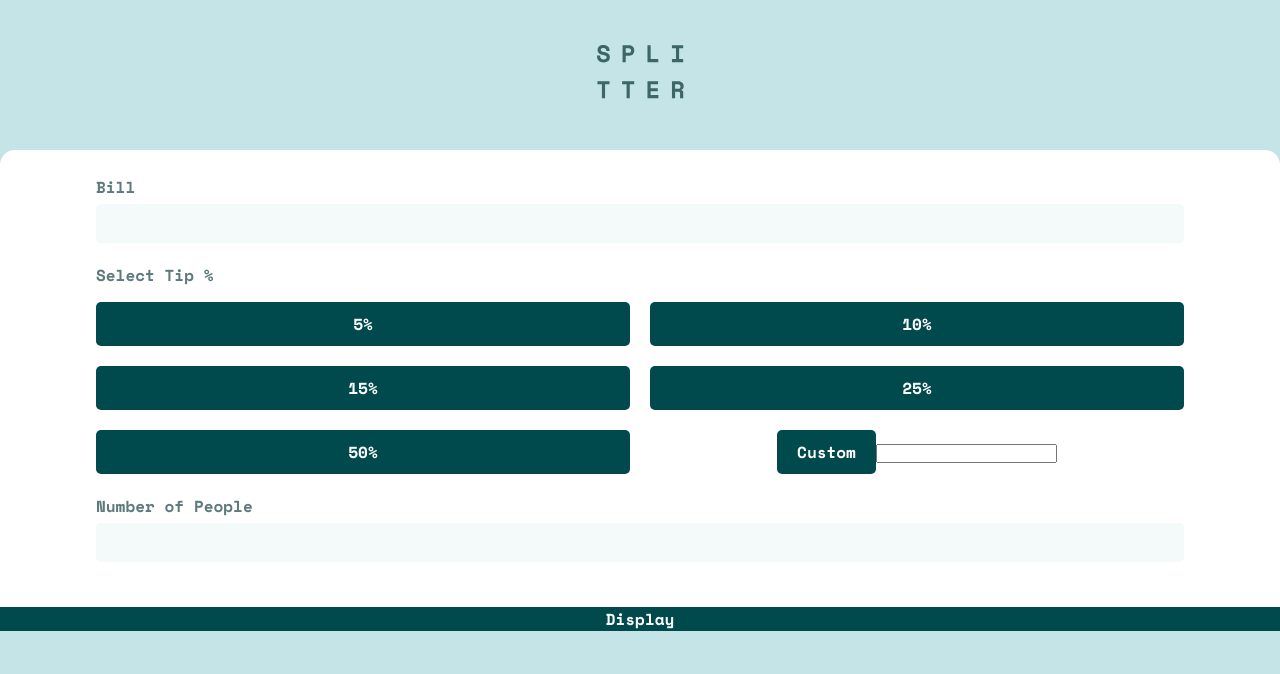
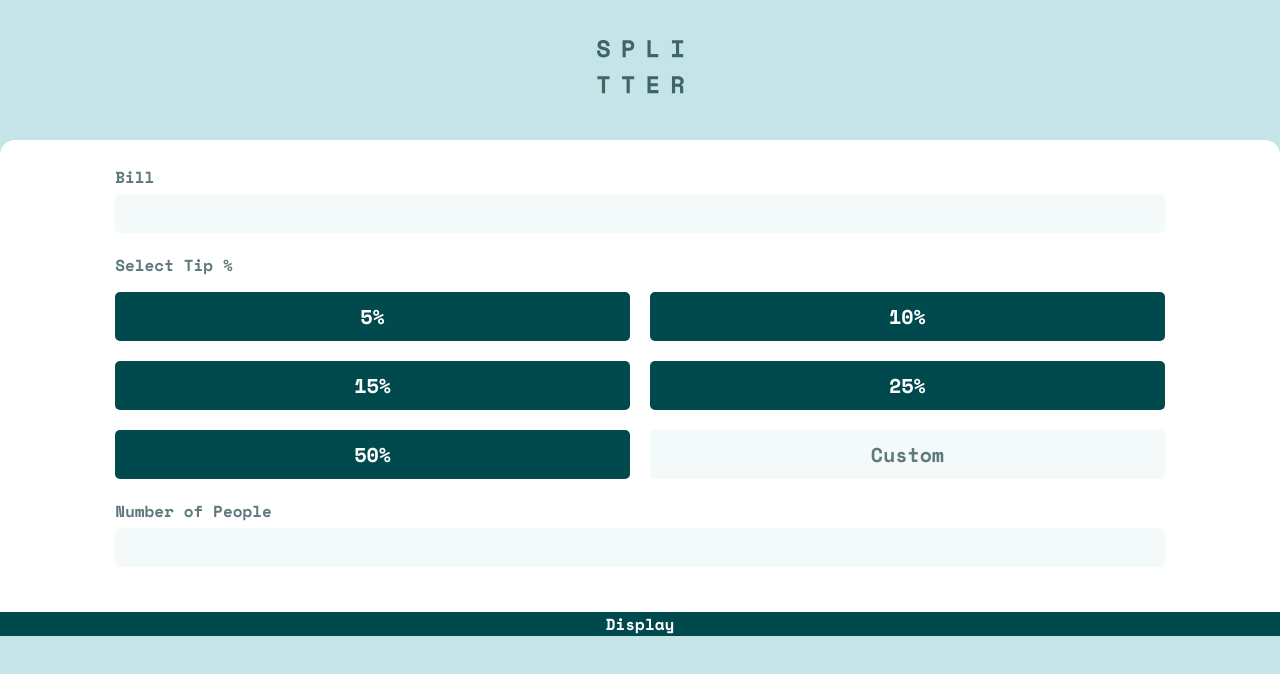
Before and after one commit to Auddity/FEM_Tip-Calculator-React, a React (Create React App) app: page / in a window 1280 px wide. Shown: the top 674 px of the page. Built offline with nearby package versions, Linux system fonts and the light colour scheme.

Commit message:
custom input styles

```diff
--- a/src/css/App.css
+++ b/src/css/App.css
@@ -3,7 +3,7 @@
 }
 
 header {
-  margin-block: 4.5rem;
+  margin-block: 4rem;
 }
 
 main {
--- a/src/css/Form.css
+++ b/src/css/Form.css
@@ -1,5 +1,5 @@
 .Form {
-  width: 85%;
+  width: 82%;
   padding-block: 2.5rem;
   margin-inline: auto;
 }
@@ -55,6 +55,7 @@
   grid-template-columns: 1fr 1fr;
   flex-wrap: wrap;
   gap: 2rem;
+  font-size: 2rem;
   margin-block-end: 2rem;
   border: none;
 }
@@ -79,3 +80,42 @@
   background-color: var(--StrongCyan);
   color: var(--VeryDarkCyan);
 }
+
+/* Custom Input */
+.Form fieldset .customInputControl {
+  position: relative;
+  border-radius: .5rem;
+}
+
+.Form fieldset .customInputControl label {
+  position: inherit;
+  width: 100%;
+  background-color: var(--VeryLightGrayishCyan);
+  color: var(--DarkGrayishCyan);
+  z-index: 1;
+}
+
+.Form fieldset .customInputControl input[type="number"] {
+  width: 100%;
+  height: 100%;
+  position: absolute;
+  inset: 0;
+  font-family: inherit;
+  font-size: inherit;
+  color: var(--VeryDarkCyan);
+  border: none;
+  -webkit-appearance: textfield;
+  -moz-appearance: textfield;
+  -appearance: textfield;
+}
+
+.Form fieldset .customInputControl input[type="number"]::-webkit-inner-spin-button,
+.Form fieldset .customInputControl input[type="number"]::-webkit-outer-spin-button {
+  -webkit-appearance: none;
+}
+
+.Form fieldset .customInputControl input[type="number"]:focus {
+  text-align: center;
+  outline: none;
+  z-index: 2;
+}
```
